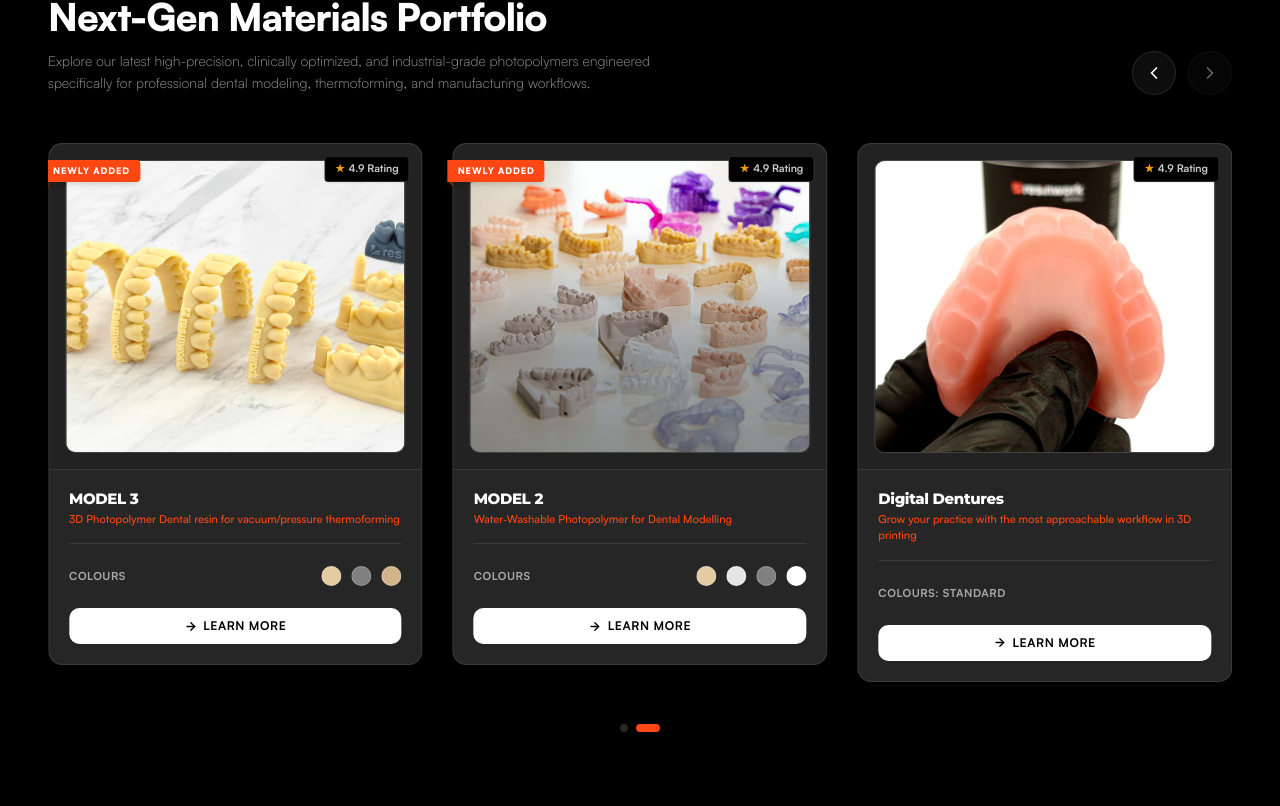
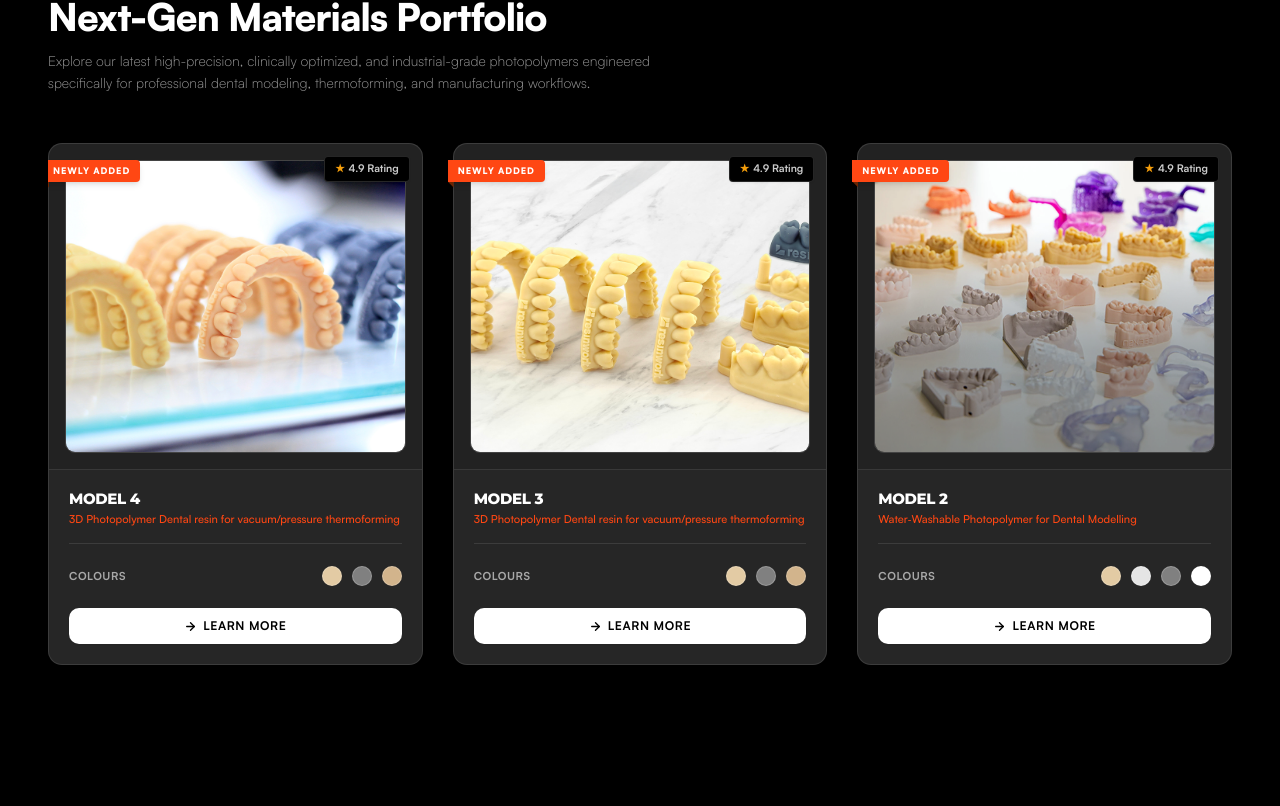
Before and after one commit to namokris11-cmyk/-resinwork-dental, a Next.js app: page /en in a window 1280 px wide. Shown: the part 1014-1820 px from the top of the page. Built offline with nearby package versions, Linux system fonts and the light colour scheme.

Commit message:
Dental page: simplify breadcrumb, remove Digital Dentures section, shrink footer logo, remove cdmo email, update hours, hide contact form (dental page only)

```diff
--- a/app/[locale]/dental/components/dental-hero-section.tsx
+++ b/app/[locale]/dental/components/dental-hero-section.tsx
@@ -9,10 +9,6 @@ const DentalHeroSection = () => {
       <div className="md:hidden">
         <div>
           <p className="text-[var(--text-subheading)] opacity-55  ps-5 pt-4 text-[18px] md:text-[20px]  font-light flex items-center gap-2 flex-wrap">
-            <span>{t("breadcrumb.home")}</span>
-            <span className="mx-1">›</span>
-            <span>{t("breadcrumb.dental")}</span>
-            <span className="mx-1">›</span>
             <span className="text-amber-400">{t("breadcrumb.products")}</span>
           </p>
           <div className="w-full relative mt-4 ">
@@ -54,10 +50,6 @@ const DentalHeroSection = () => {
               <div className="containe mx-auto lg:px-[4rem] px-4 sm:px-6 md:px-8  xl:px-12  ">
                 {/* Breadcrumb */}
                 <p className="text-white text-[18px] md:text-[20px]  font-light flex items-center gap-2 flex-wrap">
-                  <span>{t("breadcrumb.home")}</span>
-                  <span className="mx-1">›</span>
-                  <span>{t("breadcrumb.dental")}</span>
-                  <span className="mx-1">›</span>
                   <span className="text-amber-400">
                     {t("breadcrumb.products")}
                   </span>
--- a/components/footer.tsx
+++ b/components/footer.tsx
@@ -2,7 +2,7 @@
 
 import type React from "react";
 import Image from "next/image";
-import { Link } from "@/i18n/navigation";
+import { Link, usePathname } from "@/i18n/navigation";
 import { useForm } from "react-hook-form";
 import { zodResolver } from "@hookform/resolvers/zod";
 import * as z from "zod";
@@ -31,6 +31,8 @@ const contactFormSchema = z.object({
 type ContactFormData = z.infer<typeof contactFormSchema>;
 
 const Footer: React.FC = () => {
+  const pathname = usePathname();
+  const isDentalPage = pathname === "/dental";
   const [loading, setLoading] = useState(false);
   const contactForm = useForm<ContactFormData>({
     resolver: zodResolver(contactFormSchema),
@@ -88,6 +90,7 @@ const Footer: React.FC = () => {
   return (
     <>
       {/* ═══ CONTACT ═══ */}
+      {!isDentalPage && (
       <div className="py-[88px] bg-[#f0ece3] dark:bg-[#0c0c0c]" id="contact">
         <div className="max-w-[1160px] mx-auto px-6 md:px-12">
           <div className="grid grid-cols-1 md:grid-cols-[1fr_1.15fr] gap-16 items-start">
@@ -408,6 +411,7 @@ const Footer: React.FC = () => {
           </div>
         </div>
       </div>
+      )}
 
       {/* ═══ FOOTER ═══ */}
       <footer className="bg-[#141210] dark:bg-black text-white border-t border-white/5 pt-14 pb-0">
@@ -418,9 +422,9 @@ const Footer: React.FC = () => {
                 <Image
                   src="/logo.svg"
                   alt="Logo"
-                  width={180}
-                  height={60}
-                  className="mb-6 lg:w-[80%] opacity-90"
+                  width={isDentalPage ? 100 : 180}
+                  height={isDentalPage ? 33 : 60}
+                  className={isDentalPage ? "mb-6 opacity-90" : "mb-6 lg:w-[80%] opacity-90"}
                 />
               </div>
               <div className="text-[13px] text-white/35 font-medium mb-6 leading-[1.75]">
@@ -476,6 +480,7 @@ const Footer: React.FC = () => {
                   1800-102-0525
                 </a>
               </li>
+              {!isDentalPage && (
               <li>
                 <a
                   href="mailto:cdmo@resinwork.com"
@@ -484,6 +489,7 @@ const Footer: React.FC = () => {
                   cdmo@resinwork.com
                 </a>
               </li>
+              )}
               <li>
                 <a
                   href="mailto:sales@resinwork.com"
@@ -494,7 +500,7 @@ const Footer: React.FC = () => {
               </li>
               <li>
                 <span className="text-[13px] text-white/35 font-medium">
-                  {t("contactUs.hours")}
+                  {isDentalPage ? "Mon - Fri: 10:00 - 19:00 (CET)" : t("contactUs.hours")}
                 </span>
               </li>
             </ul>
--- a/public/data/dental.ts
+++ b/public/data/dental.ts
@@ -230,55 +230,6 @@ export const productData: Product[] = [
       },
     ],
   },
-  {
-    id: 5,
-    name: "Digital Dentures",
-    navic_id: "dentures",
-    category: "Dental",
-    subTitle:
-      "Grow your practice with the most approachable workflow in 3D printing",
-    description:
-      "Help fight the rise in grinding and clenching by delivering more night guards with Resinwork. Featuring the industry's easiest workflow including AI design, 3D printing, and simple post processing, you can go from scan to place in less than an hour. With long-lasting materials that become flexible at body temperature and a no-CAD design system, protecting smiles has never been this affordable, repeatable, and profitable.",
-    features: [
-      {
-        id: 1,
-        title: "Clinically formulated for translucency",
-        description:
-          "Highly scalable platform for processing bulk & online remittance transactions  received from Exchange Houses across the globe ",
-        icon: "/category-section/1.svg",
-      },
-      {
-        id: 2,
-        title: "Improved flexibility ",
-        description:
-          "Highly scalable platform for processing bulk & online remittance transactions  received from Exchange Houses across the globe ",
-        icon: "/category-section/2.svg",
-      },
-      {
-        id: 3,
-        title: "fracture toughness vs first generation ",
-        description:
-          "Highly scalable platform for processing bulk & online remittance transactions  received from Exchange Houses across the globe ",
-        icon: "/category-section/3.svg",
-      },
-      {
-        id: 4,
-        title: "Impact Strength",
-        description:
-          "Highly scalable platform for processing bulk & online remittance transactions  received from Exchange Houses across the globe ",
-        icon: "/category-section/4.svg",
-      },
-      {
-        id: 5,
-        title: "Resistance to Scratching",
-        description:
-          "Highly scalable platform for processing bulk & online remittance transactions  received from Exchange Houses across the globe.",
-        icon: "/category-section/4.svg",
-      },
-    ],
-    images: [{ id: 1, img: "/product-img/new2.png" }],
-  },
-
 ];
 
 export const dentalProducts: Product[] = productData.filter(
```
